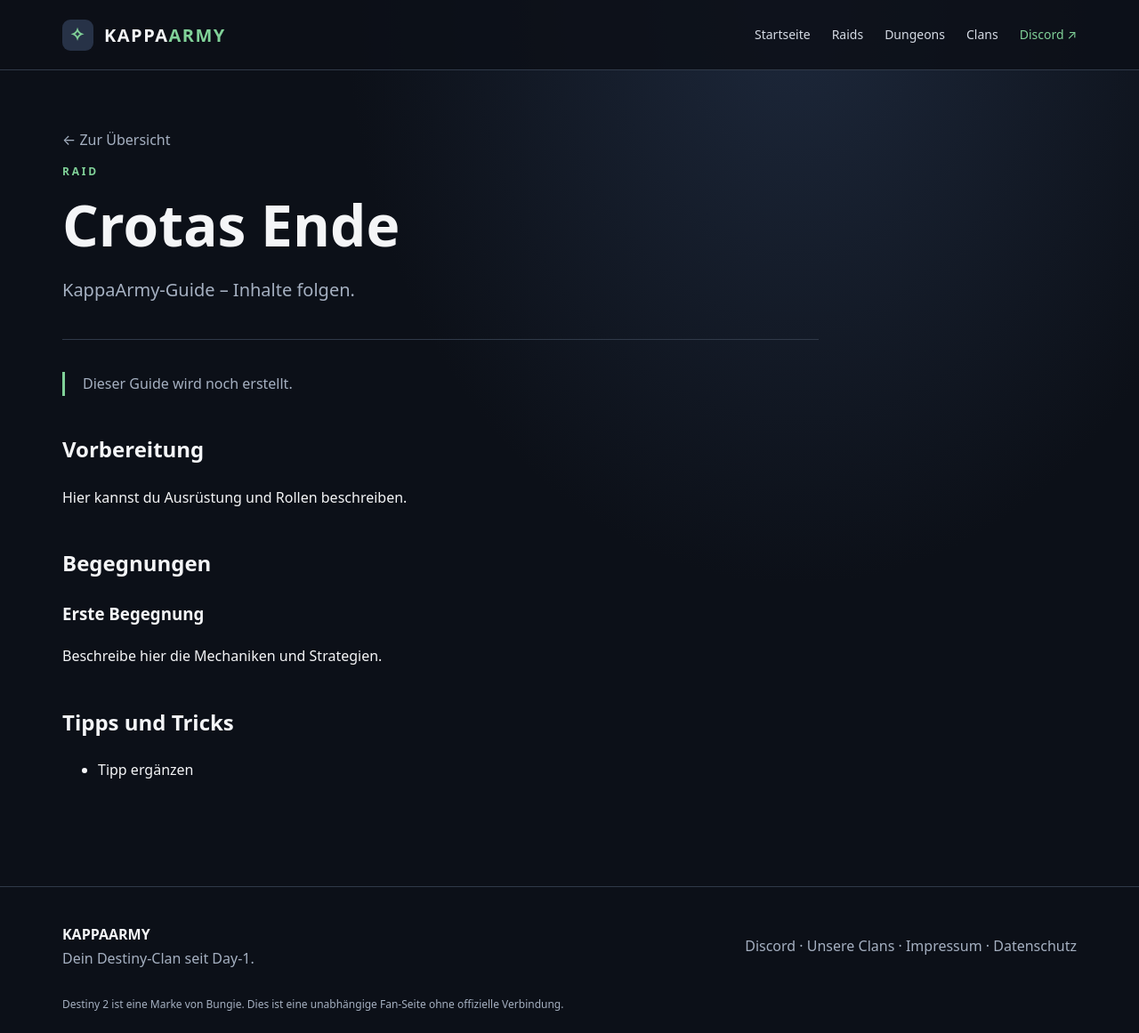
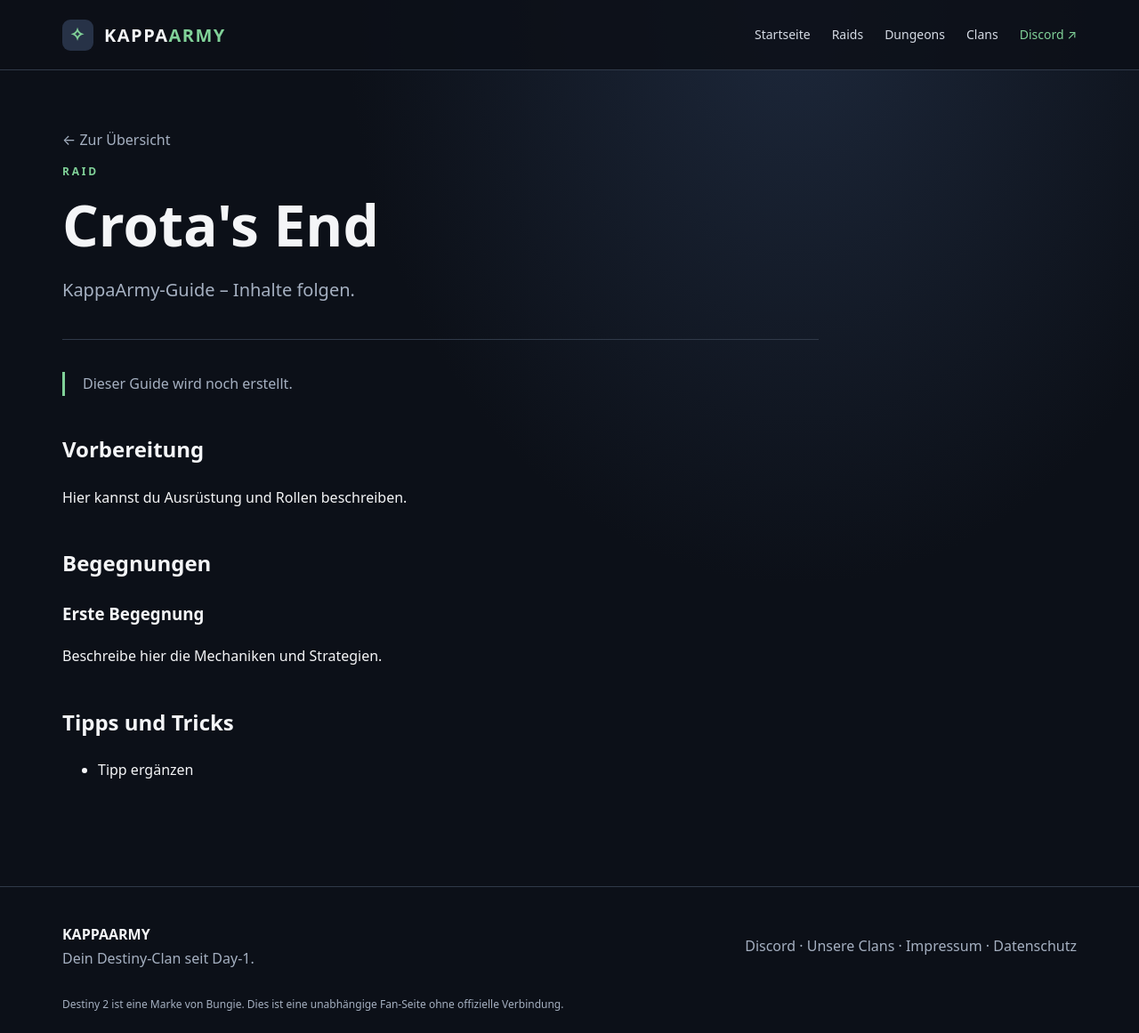
Before and after one commit to KappaArmy/KappaArmy, a Jekyll site: the page built from _raids/crotas_end.md, in a window 1280 px wide. Shown: the whole page at 89% size. Built offline with Jekyll 4.4.1, drawn with Linux system fonts in a browser that asks for light colours.

Commit message:
Use English guide title

```diff
--- a/_raids/crotas_end.md
+++ b/_raids/crotas_end.md
@@ -1,5 +1,5 @@
 ---
-title: "Crotas Ende"
+title: "Crota's End"
 description: "KappaArmy-Guide – Inhalte folgen."
 ---
 
```
